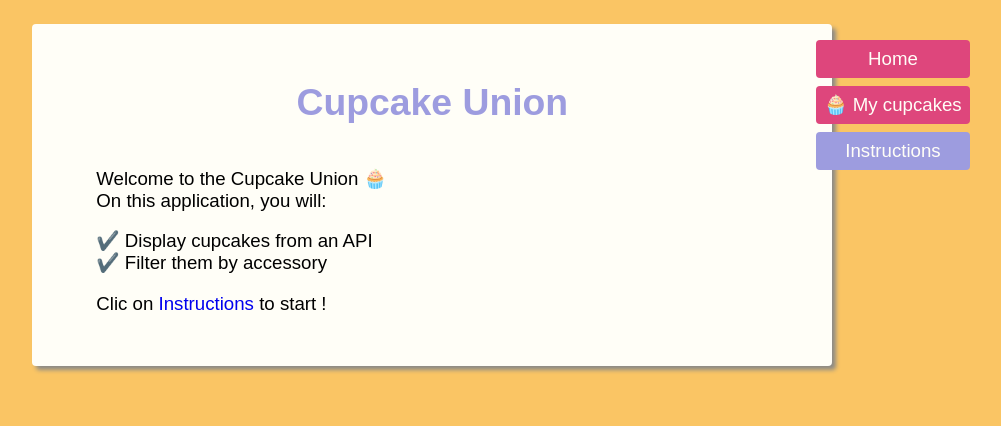
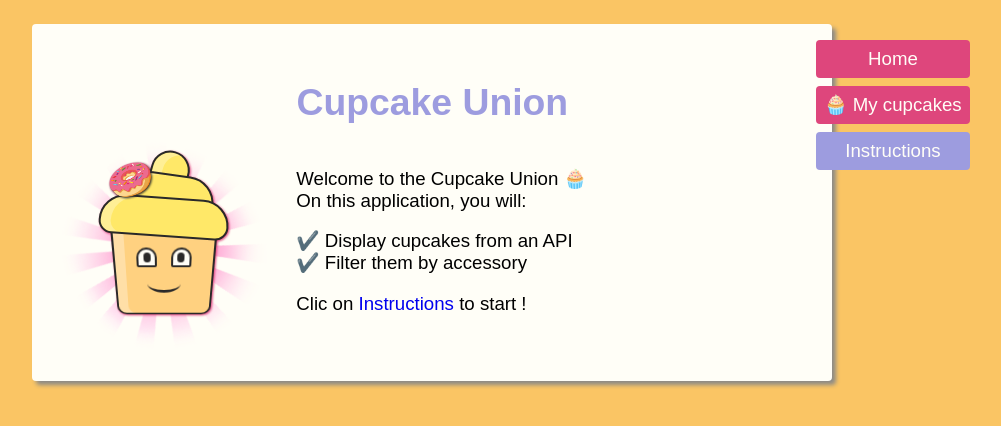
Before and after one commit to WildCodeSchool-2024-09/JS-Lyon-jaune-checkpoint-2, a React (Vite) app in the folder client/: page / in a window 1280 px wide. Shown: the top 426 px of the page, without its empty margins (139-1140 px from the left). Built offline with nearby package versions, Linux system fonts and the light colour scheme.

Commit message:
étape 2 dans la douleur

```diff
--- a/client/src/components/Cupcake.tsx
+++ b/client/src/components/Cupcake.tsx
@@ -1,12 +1,13 @@
 import "./Cupcake.css";
 
-interface CupcakeProps {
+export interface CupcakeProps {
 	data: {
 		accessory: string;
 		color1: string;
 		color2: string;
 		color3: string;
 		name: string;
+		id: number;
 	};
 }
 
--- a/client/src/pages/CupcakeList.tsx
+++ b/client/src/pages/CupcakeList.tsx
@@ -1,43 +1,52 @@
-// import {
-//  useEffect,
-//   useState,
-// } from "react";
-import type { CupcakeProps } from "../components/Cupcake";
+import { useEffect, useState } from "react";
+import Cupcake from "../components/Cupcake";
 
-export interface Cupcake {
-  cupcakes: CupcakeProps[];
+interface CupcakeArray {
+  accessory: string;
+  color1: string;
+  color2: string;
+  color3: string;
+  name: string;
+  id: number;
 }
 
+// interface AccessoryArray {
+// 	id: number;
+// 	name: string;
+// 	slug: string;
+// }
+// [];
+
 /* ************************************************************************* */
-// const sampleCupcakes = [
-//   {
-//     id: 10,
-//     accessory_id: "4",
-//     accessory: "wcs",
-//     color1: "blue",
-//     color2: "white",
-//     color3: "red",
-//     name: "France",
-//   },
-//   {
-//     id: 11,
-//     accessory_id: "4",
-//     accessory: "wcs",
-//     color1: "yellow",
-//     color2: "red",
-//     color3: "black",
-//     name: "Germany",
-//   },
-//   {
-//     id: 27,
-//     accessory_id: "5",
-//     accessory: "christmas-candy",
-//     color1: "yellow",
-//     color2: "blue",
-//     color3: "blue",
-//     name: "Sweden",
-//   },
-// ];
+const sampleCupcakes = [
+  {
+    id: 10,
+    accessory_id: "4",
+    accessory: "wcs",
+    color1: "blue",
+    color2: "white",
+    color3: "red",
+    name: "France",
+  },
+  {
+    id: 11,
+    accessory_id: "4",
+    accessory: "wcs",
+    color1: "yellow",
+    color2: "red",
+    color3: "black",
+    name: "Germany",
+  },
+  {
+    id: 27,
+    accessory_id: "5",
+    accessory: "christmas-candy",
+    color1: "yellow",
+    color2: "blue",
+    color3: "blue",
+    name: "Sweden",
+  },
+];
 
 // type CupcakeArray = typeof sampleCupcakes;
 
@@ -50,12 +59,12 @@ function CupcakeList() {
 
   // Step 5: create filter state
 
-  // const [data, setData] = useState<Cupcake[] | null > (null);
-  // useEffect(() => {
-  //   fetch("http://localhost:3310/api/cupcakes")
-  //     .then(response => response.json())
-  //     .then(data => setData(data));
-  // }, []);
+  const [data, setData] = useState<CupcakeArray[]>([]);
+  useEffect(() => {
+    fetch("http://localhost:3310/api/cupcakes")
+      .then((response) => response.json())
+      .then((data) => setData(data));
+  }, []);
 
   return (
     <>
@@ -71,7 +80,13 @@ function CupcakeList() {
         </label>
       </form>
 
-      {/* <ul>{data.map((cupcake) => (<li key={cupcake.id}>{cupcake.name}</li>))}</ul> */}
+      <ul>
+        {data.map((cupcake) => (
+          <li key={cupcake.id}>
+            <Cupcake data={cupcake} />
+          </li>
+        ))}
+      </ul>
 
       <ul className="cupcake-list" id="cupcake-list">
         {/* Step 2: repeat this block for each cupcake */}
--- a/client/src/pages/Home.tsx
+++ b/client/src/pages/Home.tsx
@@ -16,7 +16,9 @@ function Home() {
 	return (
 		<>
 			<h1>Cupcake Union</h1>
-      <div className="home-cupcake">{/* <Cupcake data={sampleData} /> */}</div>
+			<div className="home-cupcake">
+				<Cupcake data={sampleData} />
+			</div>
 			<div className="home-content">
 				<p>
 					Welcome to the Cupcake Union 🧁 <br />
```
Lines whose indentation alone changed are shown as unchanged.
